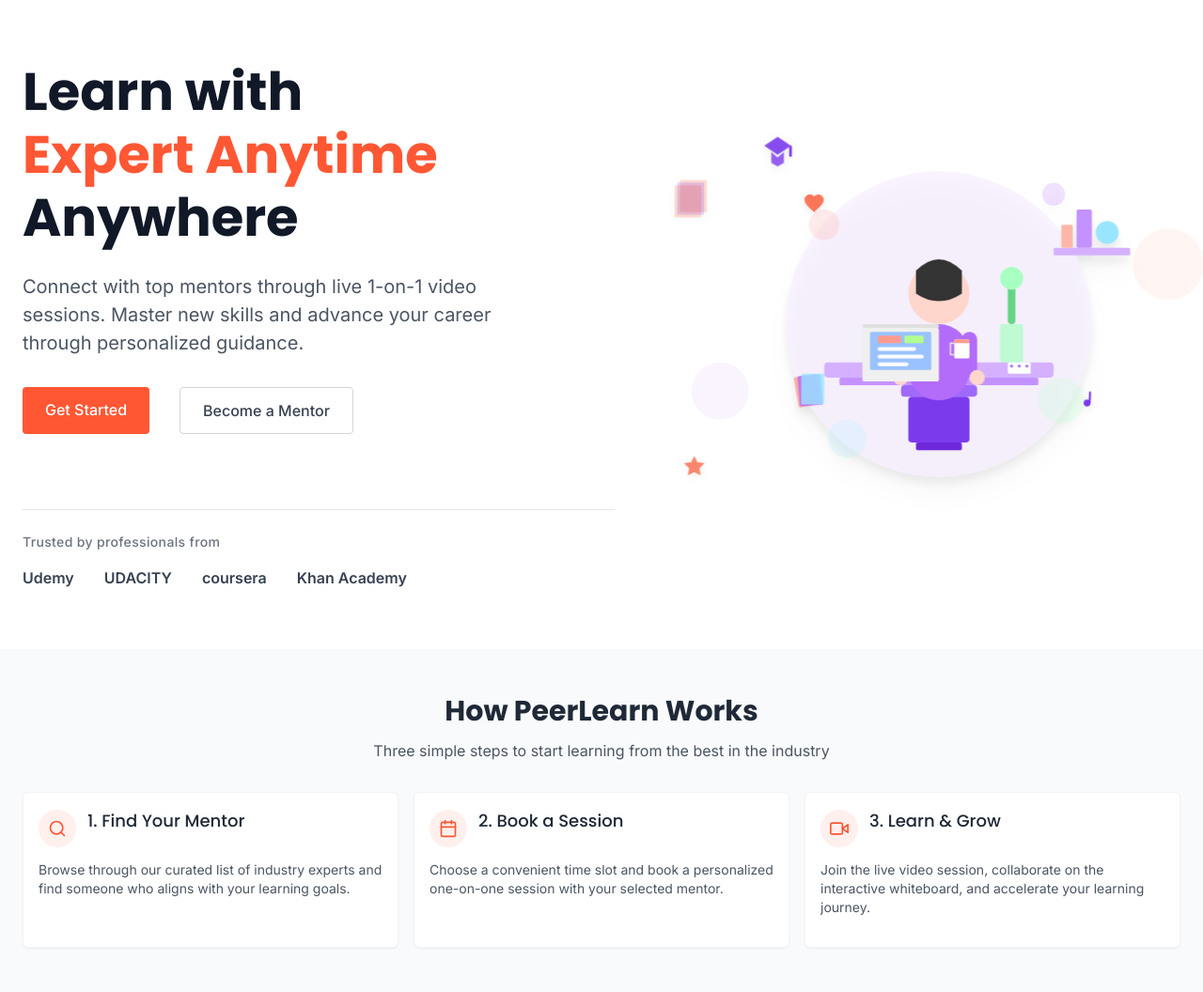
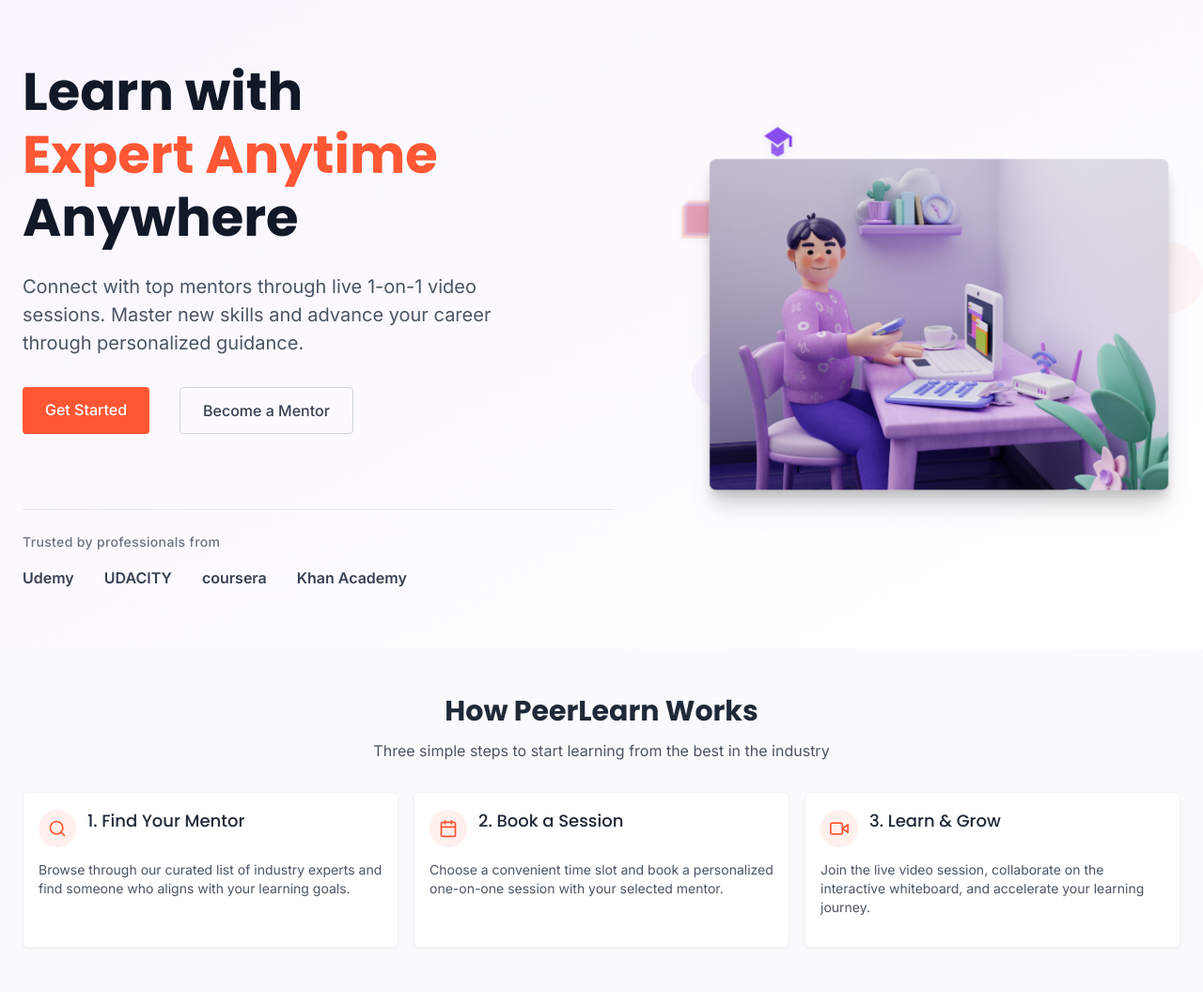
Before and after one commit to ANANDU-2000/PeerLearningPlatform, a Django app: page / in a window 1280 px wide. Shown: the part 64-1120 px from the top of the page at 94% size. Run offline with Django 5.2, Linux system fonts and the light colour scheme; data comes from the database, SQL or seed files in the repository.

Commit message:
Improve the look of the website landing page with a fresh design
Replaces the hero illustration with a 3D image, adjusts the background gradients, and modifies floating elements in landing.html and design-system.css.

Replit-Commit-Author: Agent
Replit-Commit-Session-Id: 7fee484c-36b1-453a-9a37-5261225a568b
Replit-Commit-Screenshot-Url: https://storage.googleapis.com/screenshot-production-us-central1/c04fd6df-be0d-492d-b2f8-d8a5ecbe079b/59a058fd-edb2-4591-b890-c85700006532.jpg

```diff
--- a/static/css/design-system.css
+++ b/static/css/design-system.css
@@ -1333,7 +1333,7 @@ footer a, footer a:hover {
   flex-direction: column-reverse;
   gap: 2rem;
   overflow: visible;
-  background: #FFFFFF;
+  background: linear-gradient(to bottom right, #F9F5FF, #FFFFFF);
   background-size: cover;
   background-position: center;
   min-height: 550px;
@@ -1416,7 +1416,9 @@ footer a, footer a:hover {
   width: 100%;
   height: auto;
   margin: 0 auto;
-  filter: drop-shadow(0 20px 13px rgba(0, 0, 0, 0.03)) drop-shadow(0 8px 5px rgba(0, 0, 0, 0.08));
+  filter: drop-shadow(0 20px 13px rgba(0, 0, 0, 0.05)) drop-shadow(0 8px 5px rgba(0, 0, 0, 0.1));
+  object-fit: contain;
+  max-height: 400px;
 }
 
 .hero-overlay {
@@ -1589,7 +1591,7 @@ footer a, footer a:hover {
 
   .hero-section {
     min-height: auto;
-    background: #FFFFFF;
+    background: linear-gradient(to bottom right, #F9F5FF, #FFFFFF);
     padding: 2rem 0 3rem;
   }
 
--- a/templates/landing.html
+++ b/templates/landing.html
@@ -40,18 +40,18 @@
 
     <div class="hero-visual">
         <div class="hero-illustration-container relative">
-            <img src="{% static 'images/hero-illustration.svg' %}"
-                 onerror="this.onerror=null; this.src='https://placehold.co/600x400/f8f9fa/FF5734?text=PeerLearn&font=poppins';"
-                 alt="{% trans 'Online Learning Illustration' %}" class="hero-image relative z-10">
+            <img src="{% static 'images/hero/3d-student-desk.jpg' %}"
+                 alt="{% trans '3D Illustration of student at desk with laptop' %}"
+                 class="hero-image relative z-10 rounded-lg shadow-xl">
 
-            <!-- Decorative circles -->
+            <!-- Decorative accents -->
             <div class="absolute top-1/4 -right-10 w-20 h-20 rounded-full bg-primary opacity-5 z-0"></div>
             <div class="absolute bottom-1/4 -left-5 w-16 h-16 rounded-full bg-accent opacity-10 z-0"></div>
 
             <!-- Floating elements -->
             <div class="floating-elements absolute inset-0 z-20 pointer-events-none">
                 <!-- Graduation cap -->
-                <div class="float-element cap absolute top-0 right-0 transform -translate-y-1/2 translate-x-1/3">
+                <div class="float-element cap absolute -top-10 right-10 transform -translate-y-1/2">
                     <svg width="50" height="50" viewBox="0 0 50 50" fill="none" xmlns="http://www.w3.org/2000/svg">
                         <path d="M25 5L40 15L25 25L10 15L25 5Z" fill="#7C3AED" opacity="0.9" />
                         <path d="M18 22V34L25 38L32 34V22L25 28L18 22Z" fill="#7C3AED" opacity="0.8" />
@@ -60,7 +60,7 @@
                 </div>
 
                 <!-- Books stack -->
-                <div class="float-element books absolute top-1/4 -left-12">
+                <div class="float-element books absolute -top-5 -left-10">
                     <svg width="60" height="60" viewBox="0 0 60 60" fill="none" xmlns="http://www.w3.org/2000/svg">
                         <path d="M15 12H45V48H15V12Z" fill="#FF5734" fill-opacity="0.2" />
                         <path d="M12 15H42V51H12V15Z" fill="#7C3AED" fill-opacity="0.2" />
@@ -69,23 +69,9 @@
                 </div>
 
                 <!-- Heart icon -->
-                <div class="float-element heart absolute -top-8 left-1/3">
+                <div class="float-element heart absolute -top-8 right-1/3">
                     <svg width="30" height="30" viewBox="0 0 30 30" fill="none" xmlns="http://www.w3.org/2000/svg">
                         <path d="M15 26.25L13.05 24.4875C7.2 19.2375 3.5 15.9 3.5 11.875C3.5 8.55 6.18 5.875 9.5 5.875C11.34 5.875 13.11 6.7625 14.25 8.1125C15.39 6.7625 17.16 5.875 19 5.875C22.32 5.875 25 8.55 25 11.875C25 15.9 21.3 19.2375 15.45 24.5L15 26.25Z" fill="#FF5734" fill-opacity="0.8" />
-                    </svg>
-                </div>
-
-                <!-- Music note -->
-                <div class="float-element note absolute bottom-1/4 right-0">
-                    <svg width="30" height="30" viewBox="0 0 30 30" fill="none" xmlns="http://www.w3.org/2000/svg">
-                        <path d="M20,6 L20,16 C20,18.2091 18.2091,20 16,20 C13.7909,20 12,18.2091 12,16 C12,13.7909 13.7909,12 16,12 C16.7,12 17.3,12.2 17.8,12.5 L17.8,3 L20,3 L20,6 Z" fill="#7C3AED" />
-                    </svg>
-                </div>
-
-                <!-- Star icon -->
-                <div class="float-element star absolute bottom-10 -left-8">
-                    <svg width="30" height="30" viewBox="0 0 30 30" fill="none" xmlns="http://www.w3.org/2000/svg">
-                        <path d="M15,3.5 L18.5,10.7 L26.5,11.9 L20.7,17.6 L22.2,25.5 L15,21.8 L7.8,25.5 L9.3,17.6 L3.5,11.9 L11.5,10.7 L15,3.5 Z" fill="#FF5734" fill-opacity="0.7" />
                     </svg>
                 </div>
             </div>
```
Also changed, not shown: attached_assets/11317252_1746079978277.jpg (added), static/images/hero-illustration.svg, static/images/hero/3d-student-desk.jpg (added).
